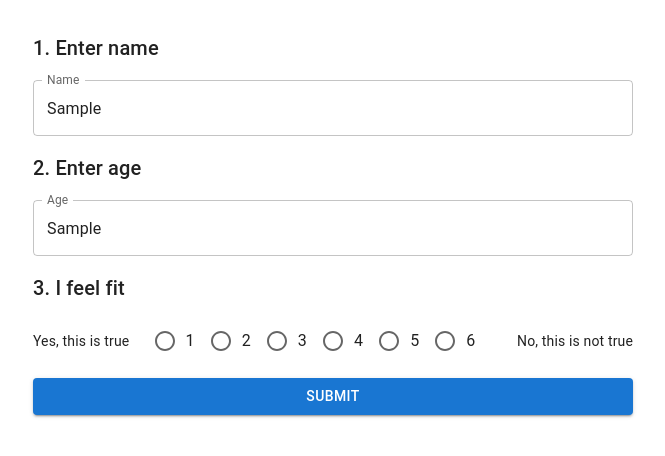
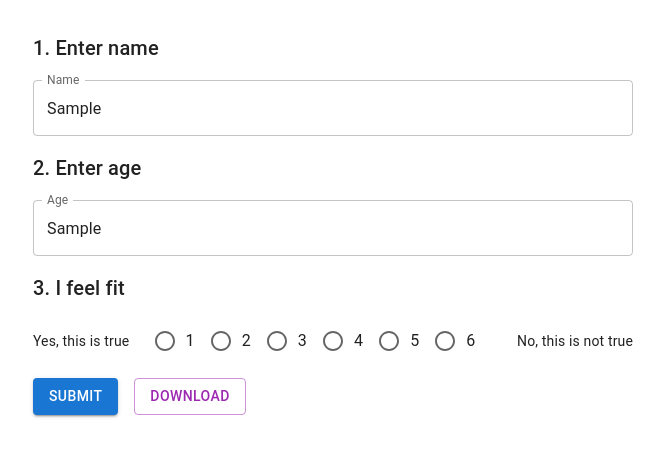
Before and after one commit to pdfusion/PDFusion_UI, a React (Vite) app: page / in a window 1280 px wide. Both pictures are taken after typing "Sample", "Sample" into the empty fields and a click on the button "SUBMIT". Shown: the top 456 px of the page, without its empty margins (331-996 px from the left). Built offline with nearby package versions, Linux system fonts and the light colour scheme.

Commit message:
Add JSON download button

```diff
--- a/src/Components/Questionnaire.tsx
+++ b/src/Components/Questionnaire.tsx
@@ -14,9 +14,10 @@ const Questionnaire: React.FC = () => {
   const [formData, setFormData] = useState({
     name: '',
     age: '',
-    favoriteColor: '',
     feelsFit: '',
   });
+
+  const [isSubmitted, setIsSubmitted] = useState(false);
 
   const handleChange = (field: keyof typeof formData) => (
     event: React.ChangeEvent<HTMLInputElement>
@@ -27,6 +28,21 @@ const Questionnaire: React.FC = () => {
   const handleSubmit = (event: React.FormEvent) => {
     event.preventDefault();
     console.log('Form submitted:', formData);
+    setIsSubmitted(true);
+  };
+
+  const handleDownload = () => {
+    const jsonData = JSON.stringify(formData, null, 2);
+    const blob = new Blob([jsonData], { type: 'application/json' });
+    const url = URL.createObjectURL(blob);
+
+    const link = document.createElement('a');
+    link.href = url;
+    link.download = 'questionnaire-data.json';
+    document.body.appendChild(link);
+    link.click();
+    document.body.removeChild(link);
+    URL.revokeObjectURL(url);
   };
 
   return (
@@ -78,9 +94,16 @@ const Questionnaire: React.FC = () => {
         </Box>
       </FormControl>
 
-      <Button type="submit" variant="contained" color="primary">
-        Submit
-      </Button>
+      <Box sx={{ display: 'flex', gap: 2 }}>
+        <Button type="submit" variant="contained" color="primary">
+          Submit
+        </Button>
+        {isSubmitted && (
+          <Button variant="outlined" color="secondary" onClick={handleDownload}>
+            Download
+          </Button>
+        )}
+      </Box>
     </Box>
   );
 };
```
